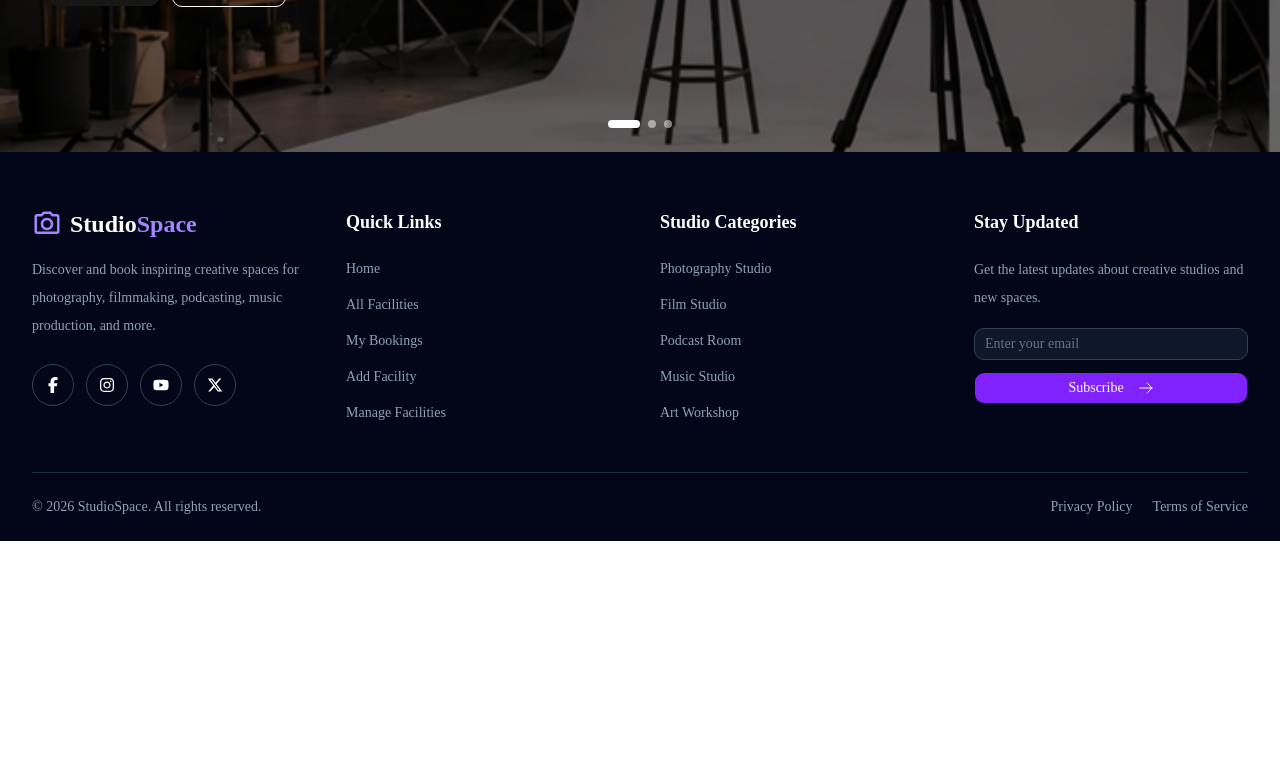
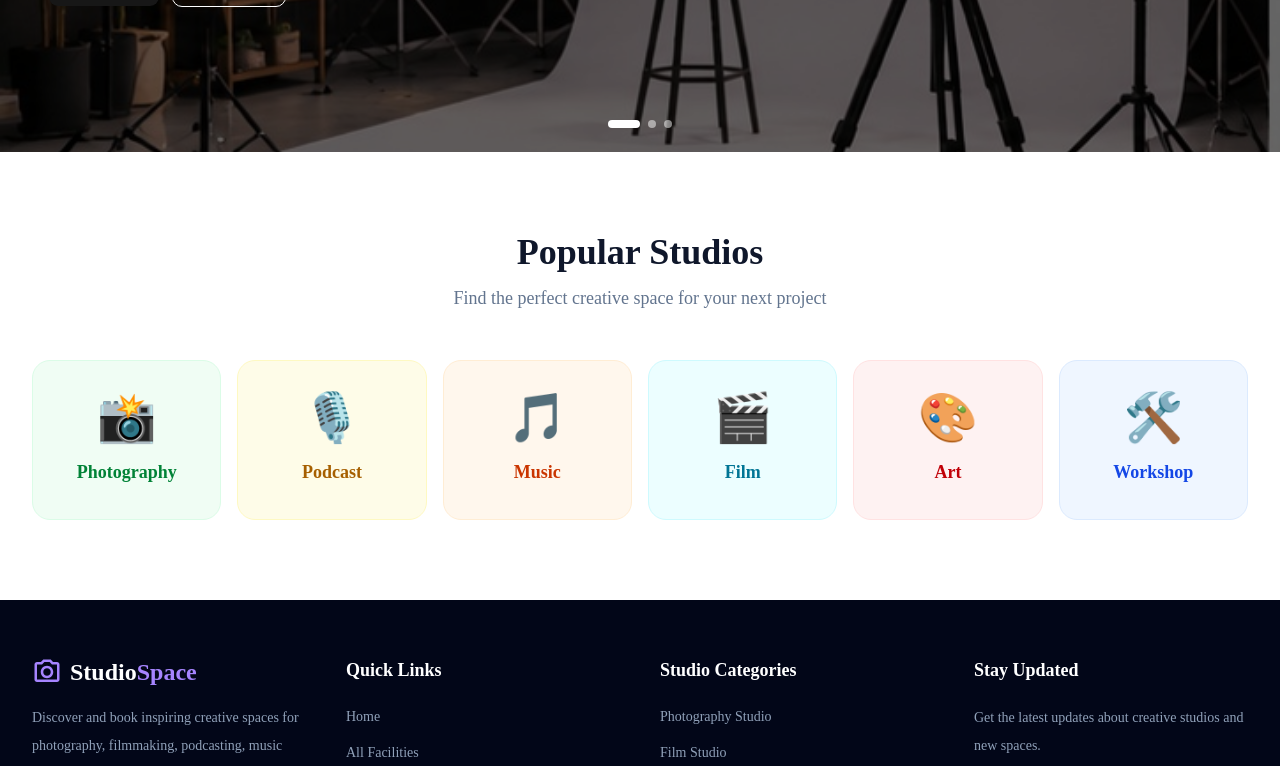
Before and after one commit to nuralam-dev/a-08-client, a Next.js app: page / in a window 1280 px wide. Shown: the part 493-1259 px from the top of the page. Before the commit the page ends 1034 px from the top, so only its background shows below. Built offline with nearby package versions, Linux system fonts and the light colour scheme.

Commit message:
populear section

```diff
--- a/src/app/layout.tsx
+++ b/src/app/layout.tsx
@@ -1,8 +1,8 @@
+import Footer from "@/components/Footer";
+import Navbar from "@/components/Navbar";
 import type { Metadata } from "next";
 import { Geist, Geist_Mono } from "next/font/google";
 import "./globals.css";
-import Navbar from "@/components/Navbar";
-import Footer from "@/components/Footer";
 
 const geistSans = Geist({
   variable: "--font-geist-sans",
@@ -15,7 +15,7 @@ const geistMono = Geist_Mono({
 });
 
 export const metadata: Metadata = {
-  title: "Create Next App",
+  title: "studio space",
   description: "Generated by create next app",
 };
 
@@ -29,7 +29,7 @@ export default function RootLayout({ children }: LayoutProps<"/">) {
         <Navbar></Navbar>
         {children}
         <Footer></Footer>
-        </body>
+      </body>
     </html>
   );
 }
--- a/src/app/page.tsx
+++ b/src/app/page.tsx
@@ -1,10 +1,12 @@
 import Banner from '@/components/Banner';
+import PopularStudios from '@/components/PopularStudios';
 import React from 'react';
 
 const page = () => {
   return (
     <div>
       <Banner></Banner>
+      <PopularStudios></PopularStudios>
     </div>
   );
 };
--- /dev/null
+++ b/src/components/PopularStudios.tsx
@@ -0,0 +1,88 @@
+
+import Link from "next/link";
+
+const categories = [
+  {
+    name: "Photography",
+    icon: "📸",
+    value: "Photo Studio",
+    color: "bg-green-50 border-green-100 text-green-700",
+  },
+  {
+    name: "Podcast",
+    icon: "🎙️",
+    value: "Podcast Lounge",
+    color: "bg-yellow-50 border-yellow-100 text-yellow-700",
+  },
+  {
+    name: "Music",
+    icon: "🎵",
+    value: "Music Suite",
+    color: "bg-orange-50 border-orange-100 text-orange-700",
+  },
+  {
+    name: "Film",
+    icon: "🎬",
+    value: "Film Stage",
+    color: "bg-cyan-50 border-cyan-100 text-cyan-700",
+  },
+  {
+    name: "Art",
+    icon: "🎨",
+    value: "Workshop",
+    color: "bg-red-50 border-red-100 text-red-700",
+  },
+  {
+    name: "Workshop",
+    icon: "🛠️",
+    value: "Workshop",
+    color: "bg-blue-50 border-blue-100 text-blue-700",
+  },
+];
+
+export default function PopularStudios() {
+  return (
+    <section className="bg-white py-16 md:py-20">
+      <div className="mx-auto max-w-7xl px-4 sm:px-6 lg:px-8">
+
+        {/* Section Heading */}
+        <div className="mb-12 text-center">
+          <h2 className="text-3xl font-bold text-slate-900 md:text-4xl">
+            Popular Studios
+          </h2>
+
+          <p className="mt-3 text-base text-slate-500 md:text-lg">
+            Find the perfect creative space for your next project
+          </p>
+        </div>
+
+        {/* Category Cards */}
+        <div className="grid grid-cols-2 gap-4 sm:grid-cols-3 lg:grid-cols-6">
+          {categories.map((category) => (
+            <Link
+              key={category.name}
+              href={`/facilities?category=${encodeURIComponent(
+                category.value
+              )}`}
+              className={`
+                flex min-h-40 flex-col items-center
+                justify-center gap-4 rounded-2xl border
+                p-5 text-center transition-all
+                duration-300 hover:-translate-y-1
+                hover:shadow-md ${category.color}
+              `}
+            >
+              <span className="text-5xl">
+                {category.icon}
+              </span>
+
+              <h3 className="text-base font-semibold md:text-lg">
+                {category.name}
+              </h3>
+            </Link>
+          ))}
+        </div>
+      </div>
+    </section>
+  );
+}
```
